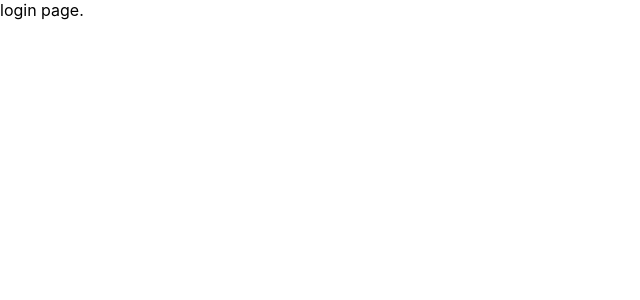
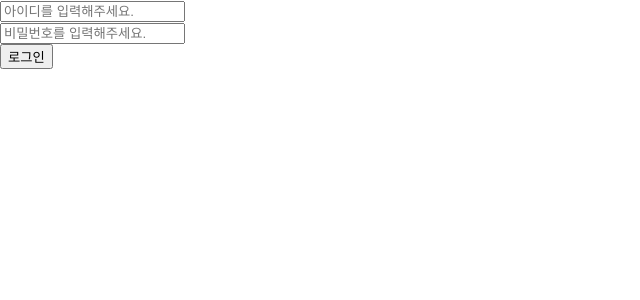
Before and after one commit to harin1124/ts-react-memo-app, a React (Create React App) app: page /login in a window 1280 px wide. Shown: the top 300 px of the page, without its empty margins (0-640 px from the left). Built offline with nearby package versions, Linux system fonts and the light colour scheme.

Commit message:
아이디, 비밀번호 입력 및 로그인 관련 함수 생성

```diff
--- a/src/App.js
+++ b/src/App.js
@@ -1,4 +1,4 @@
-import { BrowserRouter, Routes, Route, Link } from "react-router-dom";
+import { BrowserRouter, Routes, Route } from "react-router-dom";
 import Login from "./routes/Login";
 
 function App() {
--- a/src/routes/Login.tsx
+++ b/src/routes/Login.tsx
@@ -1,9 +1,54 @@
-type user = {
-  name: string
-}
+import {useState} from "react";
 
 export default function Login() {
+  const [userId, setUserId] = useState("");
+  const [userPassword, setUserPassword] = useState("");
+
+  const userIdChange = (event: React.ChangeEvent<HTMLInputElement>) => {
+    if(event.target != null){
+      console.log(event.target.value);
+      setUserId(event.target.value);
+      // 밸리데이션도 해보자
+    }
+  }
+
+  const userPasswordChange = (event: React.ChangeEvent<HTMLInputElement>) => {
+    if(event.target != null){
+      console.log(event.target.value);
+      setUserPassword(event.target.value);
+      // 밸리데이션 추가 에정
+    }
+  }
+
+  // 로그인
+  const actionLogin = () => {
+    // 로그인 검증을 여기서 할지?
+    // 비동기 통신이 이루어질 곳
+    fetch(
+      "api url",
+      {
+        method: "POST",
+        headers: {"Content-type": "application/json"},
+        body: JSON.stringify({userId: userId, userPassword: userPassword})
+      }
+    )
+    .then(response => response.json()) // 샘플데이터로 테스트 해보자
+    .then(response => {
+      console.log("fetch 끝")
+    });
+
+
+  }
+
   return (
-    <div>login page.</div>
+    <div>
+      <div>
+        <input type="text" id="userId" value={userId} onChange={userIdChange} placeholder="아이디를 입력해주세요."/>
+        <br/>
+        <input type="password" id="userPassword" value={userPassword} onChange={userPasswordChange} placeholder="비밀번호를 입력해주세요."/>
+        <br/>
+        <button type="button" onClick={actionLogin}>로그인</button>
+      </div>
+    </div>
   );
 }
```
